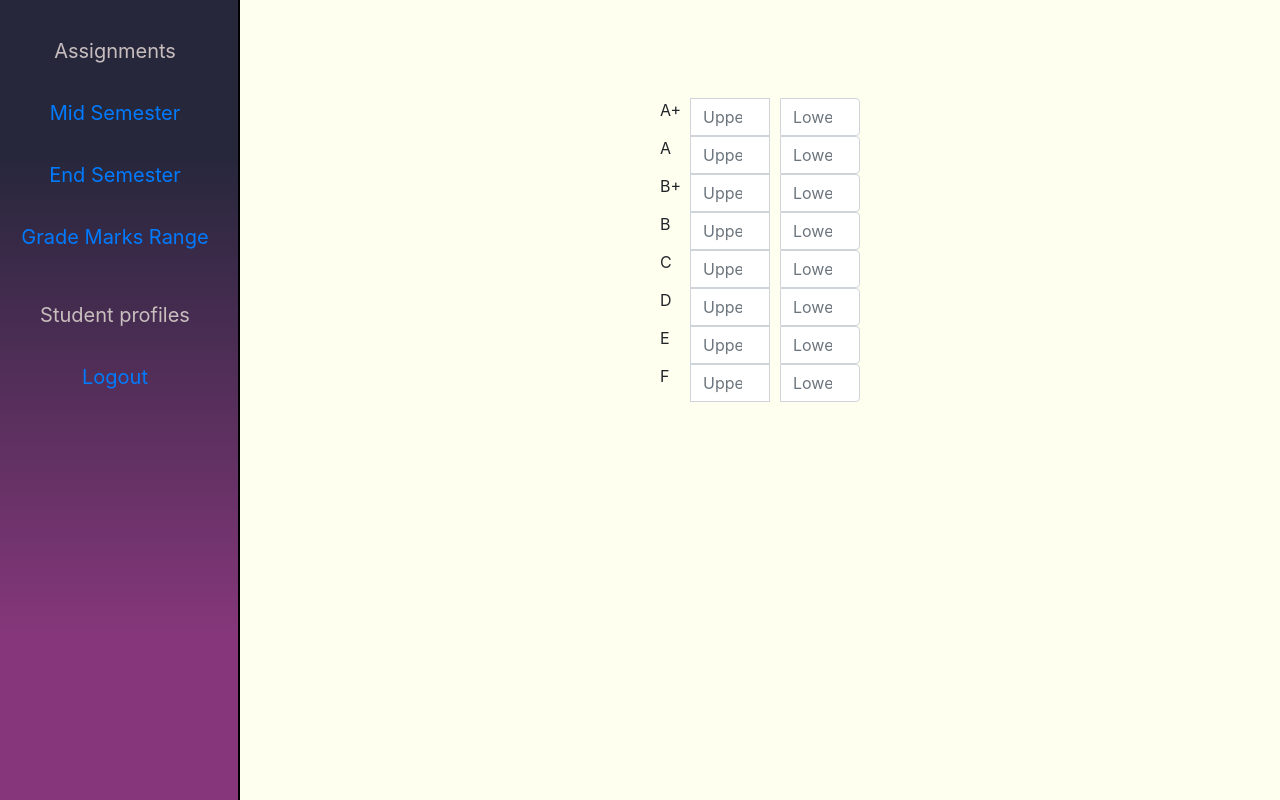
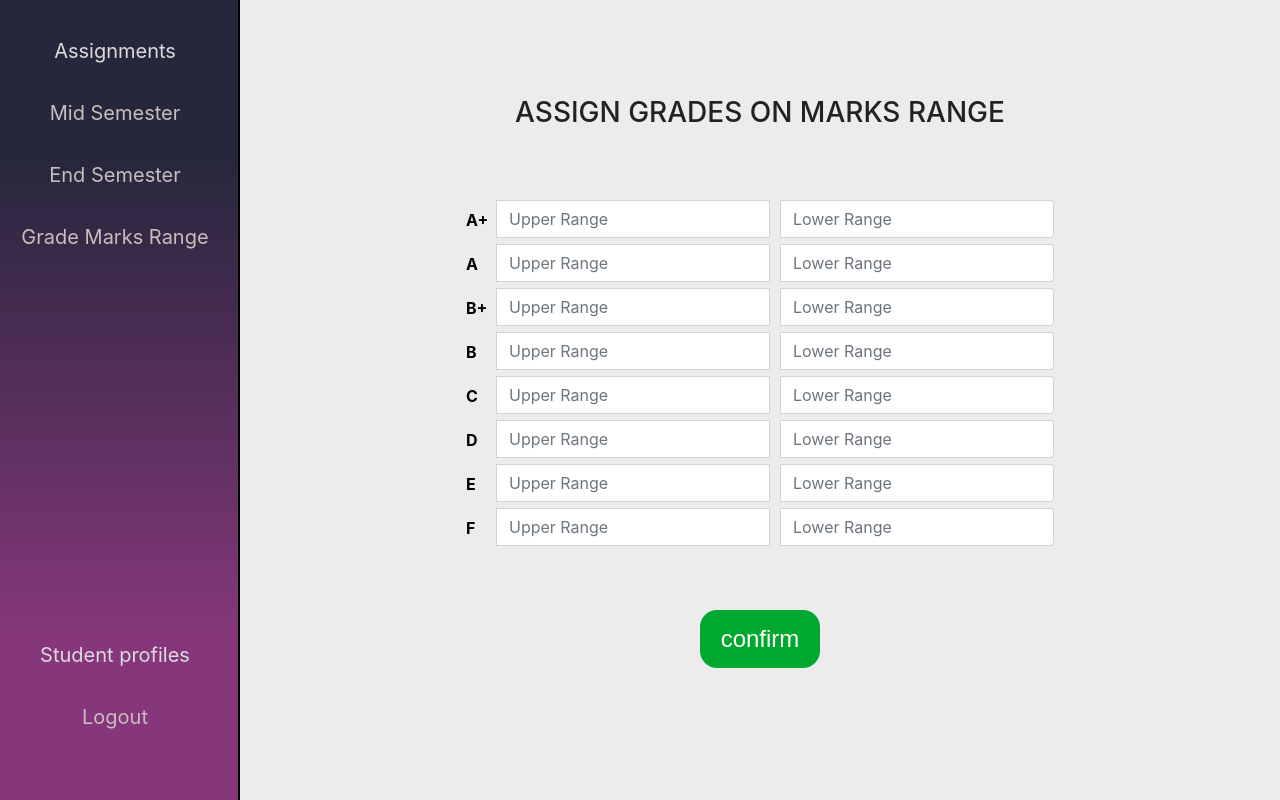
Before and after one commit to Yatharth-Jain/Sem-2-Group-8, a Flask app: page /sheet/2019/1/1/1/range in a window 1280 px wide. Run offline with Flask 2, Linux system fonts and the light colour scheme.

Commit message:
added the grade range page

```diff
--- a/website/static/Grade Range.css
+++ /dev/null
@@ -1,113 +0,0 @@
-@import url("https://fonts.googleapis.com/css?family=Raleway:200");
-
-main {
-    /* height: 97.8vh; */
-    /* background: linear-gradient(269deg, #d9886a, #6ad9b3, #c56ad9, #d2d96a); */
-    background-size: 800% 800%;
-    min-height: calc(100vh);
-    -webkit-animation: bg_grad 47s ease infinite;
-    -moz-animation: bg_grad 47s ease infinite;
-    animation: bg_grad 47s ease infinite;
-    /* background-image: url("https://miro.medium.com/max/1400/1*dP81IJq-tGFxy1rIK3RYsg.png"); */
-    /* background-repeat: none; */
-    background-size: cover;
-    background-position: center;
-    background-attachment: fixed;
-}
-
-
-body {
-    display: flex;
-    color: rgb(205, 58, 58);
-    font-family: "Roboto Mono", monospace;
-    margin: 0;
-}
-
-nav {
-    background-image: linear-gradient(to top, #86377b 20%, #27273c 80%);
-    color: rgb(200, 190, 190);
-    position: fixed;
-    height: 100%;
-    width: 30vh;
-    border-right: 2px solid black;
-    display: flex;
-    flex-direction: column;
-    align-items: center;
-    justify-content: space-between;
-}
-
-.top {
-    /* width: 30vh; */
-    display: flex;
-    align-items: center;
-    justify-content: center;
-    /* background-color: #27273c; */
-}
-
-ul {
-    list-style-type: none;
-    width: 25vh;
-    display: flex;
-    flex-direction: column;
-    justify-content: center;
-    align-items: center;
-}
-
-ul li {
-    width: 25vh;
-    padding: 2vh 0vh;
-    margin-left: -6vh;
-    font-size: 20px;
-    display: flex;
-    flex-direction: column;
-    justify-content: center;
-    align-items: center;
-}
-
-li:hover {
-    cursor: pointer;
-    color: white;
-    border-radius: 12px;
-}
-
-a {
-    text-decoration: none;
-    color: rgb(200, 190, 190);
-    width: 25vh;
-    display: flex;
-    justify-content: center;
-    align-items: center;
-}
-
-a:hover {
-    color: white;
-}
-
-main {
-    background-color: rgb(250, 250, 250);
-    width: 100%;
-    /* height: 100vh; */
-    margin-left: 30vh;
-    display: flex;
-    flex-direction: column;
-    justify-content: center;
-    align-items: center;
-    /* overflow: auto; */
-}
-
-.mainbody {
-    display: flex;
-    flex-direction: column;
-    width: auto;
-    /* z-index: -10; */
-    /* overflow-x: scroll;
-    overflow-y: scroll; */
-}
-form {
-    display: flex;
-    flex-direction: column;
-    justify-content: center;
-    align-items: center;
-    margin-right: 15vh;
-    margin: auto;
-  }
--- /dev/null
+++ b/website/static/GradeRange.css
@@ -0,0 +1,151 @@
+@import url("https://fonts.googleapis.com/css?family=Raleway:200");
+
+main {
+  /* height: 97.8vh; */
+  /* background: linear-gradient(269deg, #d9886a, #6ad9b3, #c56ad9, #d2d96a); */
+  background-size: 800% 800%;
+  min-height: calc(100vh);
+  -webkit-animation: bg_grad 47s ease infinite;
+  -moz-animation: bg_grad 47s ease infinite;
+  animation: bg_grad 47s ease infinite;
+  /* background-image: url("https://miro.medium.com/max/1400/1*dP81IJq-tGFxy1rIK3RYsg.png"); */
+  /* background-repeat: none; */
+  background-size: cover;
+  background-position: center;
+  background-attachment: fixed;
+}
+
+body {
+  display: flex;
+  color: rgb(34, 34, 34);
+  /* font-family: "Roboto Mono", monospace; */
+  margin: 0;
+}
+
+nav {
+  background-image: linear-gradient(to top, #86377b 20%, #27273c 80%);
+  color: rgb(219, 219, 219);
+  position: fixed;
+  height: 100%;
+  width: 30vh;
+  border-right: 2px solid black;
+  display: flex;
+  flex-direction: column;
+  align-items: center;
+  justify-content: space-between;
+}
+
+.top {
+  /* width: 30vh; */
+  display: flex;
+  align-items: center;
+  justify-content: center;
+  /* background-color: #27273c; */
+}
+
+ul {
+  list-style-type: none;
+  width: 25vh;
+  display: flex;
+  flex-direction: column;
+  justify-content: center;
+  align-items: center;
+}
+
+ul li {
+  width: 25vh;
+  padding: 2vh 0vh;
+  margin-left: -6vh;
+  font-size: 20px;
+  display: flex;
+  flex-direction: column;
+  justify-content: center;
+  align-items: center;
+}
+
+li:hover {
+  cursor: pointer;
+  color: white;
+  border-radius: 12px;
+}
+
+a {
+  text-decoration: none;
+  color: rgb(200, 190, 190);
+  width: 25vh;
+  display: flex;
+  justify-content: center;
+  align-items: center;
+}
+
+a:hover {
+  color: white;
+}
+
+.title {
+  padding-top: 96px;
+}
+
+main {
+  background-color: rgb(250, 250, 250);
+  width: 100%;
+  /* height: 100vh; */
+  margin-left: 30vh;
+  display: flex;
+  flex-direction: column;
+  justify-content: center;
+  align-items: center;
+  /* overflow: auto; */
+}
+
+.mainbody {
+  display: flex;
+  flex-direction: column;
+  width: auto;
+  /* z-index: -10; */
+  /* overflow-x: scroll;
+    overflow-y: scroll; */
+}
+form {
+  display: flex;
+  flex-direction: column;
+  justify-content: center;
+  align-items: center;
+  width: auto;
+  height: 350px;
+  /* margin-right: 15vh; */
+  padding: 10%;
+  margin: auto;
+  margin-top: 15vh;
+}
+
+.input-group {
+  padding: 2px;
+}
+
+.input-group-btn {
+  padding-top: 8px;
+  color: black;
+  font-weight: 696;
+}
+
+
+.btn {
+  margin-top: 60px;
+  height: 269px;
+  background: #00a82d;
+  /* background-image: linear-gradient(to bottom, #00eb3f, #00a308); */
+  border-radius: 17px;
+  font-family: Arial;
+  color: #ffffff;
+  font-size: 20px;
+  padding: 10px 20px 10px 20px;
+  text-decoration: none;
+}
+
+.btn:hover {
+  color: #ffffff;
+  background: #02ad2d;
+  background-image: linear-gradient(to bottom, #00ca33, #12b300);
+  text-decoration: none;
+}
--- a/website/templates/Grade Range.html
+++ /dev/null
@@ -1,89 +0,0 @@
-<!DOCTYPE html>
-<html lang="en">
-
-<head>
-    <meta charset="UTF-8">
-    <meta http-equiv="X-UA-Compatible" content="IE=edge">
-    <meta name="viewport" content="width=device-width, initial-scale=1.0">
-    <link rel="stylesheet" href="/static/Grade Range.css">
-    <link rel="stylesheet" href="https://cdn.jsdelivr.net/npm/bootstrap@4.4.1/dist/css/bootstrap.min.css" integrity="sha384-Vkoo8x4CGsO3+Hhxv8T/Q5PaXtkKtu6ug5TOeNV6gBiFeWPGFN9MuhOf23Q9Ifjh" crossorigin="anonymous">
-    <title>Document</title>
-</head>
-
-<body>
-    <nav>
-        <div class="top">
-            <ul style="margin-top: 20px">
-                <li>Assignments</li>
-                <li><a href="./1">Mid Semester</a></li>
-                <li><a href="./2">End Semester</a></li>
-                <li><a href="./range">Grade Marks Range</a></li>
-
-            </ul>
-        </div>
-        <div class="bottom top">
-            <ul style="margin-bottom: 20px">
-                <li>Student profiles</li>
-                <li><a href="/logout">Logout</a>
-                <li>
-            </ul>
-        </div>
-    </nav>
-    <main style="background-color: ivory;">
-        <form method="post" style="height: 500px;width: 200px;">
-            <div class="input-group">
-                <label  class="input-group-btn" style="width:30px;">A+</label >
-                <input type="number" class="form-control input-sm" name="A+u" placeholder="Upper Range" />
-                <span class="input-group-btn" style="width:10px;"></span>
-                <input type="number" class="form-control input-sm" name="A+l" placeholder="Lower Range" />
-            </div>
-            <div class="input-group">
-                <label  class="input-group-btn" style="width:30px;">A</label >
-                <input type="number" class="form-control input-sm" name="Au" placeholder="Upper Range" />
-                <span class="input-group-btn" style="width:10px;"></span>
-                <input type="number" class="form-control input-sm" name="Al" placeholder="Lower Range" />
-            </div>
-            <div class="input-group">
-                <label  class="input-group-btn" style="width:30px;">B+</label >
-                <input type="number" class="form-control input-sm" name="B+u" placeholder="Upper Range" />
-                <span class="input-group-btn" style="width:10px;"></span>
-                <input type="number" class="form-control input-sm" name="B+l" placeholder="Lower Range" />
-            </div>
-            <div class="input-group">
-                <label  class="input-group-btn" style="width:30px;">B</label >
-                <input type="number" class="form-control input-sm" name="Bu" placeholder="Upper Range" />
-                <span class="input-group-btn" style="width:10px;"></span>
-                <input type="number" class="form-control input-sm" name="Bl" placeholder="Lower Range" />
-            </div>
-            <div class="input-group">
-                <label  class="input-group-btn" style="width:30px;">C</label >
-                <input type="number" class="form-control input-sm" name="Cu" placeholder="Upper Range" />
-                <span class="input-group-btn" style="width:10px;"></span>
-                <input type="number" class="form-control input-sm" name="Cl" placeholder="Lower Range" />
-            </div>
-            <div class="input-group">
-                <label  class="input-group-btn" style="width:30px;">D</label >
-                <input type="number" class="form-control input-sm" name="Du" placeholder="Upper Range" />
-                <span class="input-group-btn" style="width:10px;"></span>
-                <input type="number" class="form-control input-sm" name="Dl" placeholder="Lower Range" />
-            </div>
-            <div class="input-group">
-                <label  class="input-group-btn" style="width:30px;">E</label >
-                <input type="number" class="form-control input-sm" name="Eu" placeholder="Upper Range" />
-                <span class="input-group-btn" style="width:10px;"></span>
-                <input type="number" class="form-control input-sm" name="El" placeholder="Lower Range" />
-            </div>
-            <div class="input-group">
-                <label  class="input-group-btn" style="width:30px;">F</label >
-                <input type="number" class="form-control input-sm" name="Fu" placeholder="Upper Range" />
-                <span class="input-group-btn" style="width:10px;"></span>
-                <input type="number" class="form-control input-sm" name="Fl" placeholder="Lower Range" />
-            </div>
-        </form>
-    </main>
-        <script src="https://code.jquery.com/jquery-3.4.1.slim.min.js" integrity="sha384-J6qa4849blE2+poT4WnyKhv5vZF5SrPo0iEjwBvKU7imGFAV0wwj1yYfoRSJoZ+n" crossorigin="anonymous"></script>
-        <script src="https://cdn.jsdelivr.net/npm/popper.js@1.16.0/dist/umd/popper.min.js" integrity="sha384-Q6E9RHvbIyZFJoft+2mJbHaEWldlvI9IOYy5n3zV9zzTtmI3UksdQRVvoxMfooAo" crossorigin="anonymous"></script>
-        <script src="https://cdn.jsdelivr.net/npm/bootstrap@4.4.1/dist/js/bootstrap.min.js" integrity="sha384-wfSDF2E50Y2D1uUdj0O3uMBJnjuUD4Ih7YwaYd1iqfktj0Uod8GCExl3Og8ifwB6" crossorigin="anonymous"></script>
-</body>
-
-</html>
--- /dev/null
+++ b/website/templates/GradeRange.html
@@ -0,0 +1,195 @@
+<!DOCTYPE html>
+<html lang="en">
+  <head>
+    <meta charset="UTF-8" />
+    <meta http-equiv="X-UA-Compatible" content="IE=edge" />
+    <meta name="viewport" content="width=device-width, initial-scale=1.0" />
+
+    <link
+      rel="stylesheet"
+      href="https://cdn.jsdelivr.net/npm/bootstrap@4.4.1/dist/css/bootstrap.min.css"
+      integrity="sha384-Vkoo8x4CGsO3+Hhxv8T/Q5PaXtkKtu6ug5TOeNV6gBiFeWPGFN9MuhOf23Q9Ifjh"
+      crossorigin="anonymous"
+    />
+    <!-- <link rel="stylesheet" href="/website/static/GradeRange.css"> -->
+    <link rel="stylesheet" href="/static/GradeRange.css" />
+    <title>Document</title>
+  </head>
+
+  <body>
+    <nav style="display:flex ;">
+      <div class="top">
+        <ul style="margin-top: 20px">
+          <li>Assignments</li>
+          <li><a href="./1">Mid Semester</a></li>
+          <li><a href="./2">End Semester</a></li>
+          <li><a href="./range">Grade Marks Range</a></li>
+        </ul>
+      </div>
+      <div class="bottom top">
+        <ul style="margin-bottom: 20px">
+          <li>Student profiles</li>
+          <li><a href="/logout">Logout</a></li>
+          <li></li>
+        </ul>
+      </div>
+    </nav>
+
+    <main style="background-color: rgb(236, 236, 236)">
+      <div class="title">
+        <h3>ASSIGN GRADES ON MARKS RANGE</h3>
+      </div>
+
+      <form method="post">
+        <div class="input-group">
+          <label class="input-group-btn" style="width: 30px">A+</label>
+          <input
+            type="number"
+            class="form-control input-sm"
+            name="A+u"
+            placeholder="Upper Range"
+          />
+          <span class="input-group-btn" style="width: 10px"></span>
+          <input
+            type="number"
+            class="form-control input-sm"
+            name="A+l"
+            placeholder="Lower Range"
+          />
+        </div>
+        <div class="input-group">
+          <label class="input-group-btn" style="width: 30px">A</label>
+          <input
+            type="number"
+            class="form-control input-sm"
+            name="Au"
+            placeholder="Upper Range"
+          />
+          <span class="input-group-btn" style="width: 10px"></span>
+          <input
+            type="number"
+            class="form-control input-sm"
+            name="Al"
+            placeholder="Lower Range"
+          />
+        </div>
+        <div class="input-group">
+          <label class="input-group-btn" style="width: 30px">B+</label>
+          <input
+            type="number"
+            class="form-control input-sm"
+            name="B+u"
+            placeholder="Upper Range"
+          />
+          <span class="input-group-btn" style="width: 10px"></span>
+          <input
+            type="number"
+            class="form-control input-sm"
+            name="B+l"
+            placeholder="Lower Range"
+          />
+        </div>
+        <div class="input-group">
+          <label class="input-group-btn" style="width: 30px">B</label>
+          <input
+            type="number"
+            class="form-control input-sm"
+            name="Bu"
+            placeholder="Upper Range"
+          />
+          <span class="input-group-btn" style="width: 10px"></span>
+          <input
+            type="number"
+            class="form-control input-sm"
+            name="Bl"
+            placeholder="Lower Range"
+          />
+        </div>
+        <div class="input-group">
+          <label class="input-group-btn" style="width: 30px">C</label>
+          <input
+            type="number"
+            class="form-control input-sm"
+            name="Cu"
+            placeholder="Upper Range"
+          />
+          <span class="input-group-btn" style="width: 10px"></span>
+          <input
+            type="number"
+            class="form-control input-sm"
+            name="Cl"
+            placeholder="Lower Range"
+          />
+        </div>
+        <div class="input-group">
+          <label class="input-group-btn" style="width: 30px">D</label>
+          <input
+            type="number"
+            class="form-control input-sm"
+            name="Du"
+            placeholder="Upper Range"
+          />
+          <span class="input-group-btn" style="width: 10px"></span>
+          <input
+            type="number"
+            class="form-control input-sm"
+            name="Dl"
+            placeholder="Lower Range"
+          />
+        </div>
+        <div class="input-group">
+          <label class="input-group-btn" style="width: 30px">E</label>
+          <input
+            type="number"
+            class="form-control input-sm"
+            name="Eu"
+            placeholder="Upper Range"
+          />
+          <span class="input-group-btn" style="width: 10px"></span>
+          <input
+            type="number"
+            class="form-control input-sm"
+            name="El"
+            placeholder="Lower Range"
+          />
+        </div>
+        <div class="input-group">
+          <label class="input-group-btn" style="width: 30px">F</label>
+          <input
+            type="number"
+            class="form-control input-sm"
+            name="Fu"
+            placeholder="Upper Range"
+          />
+          <span class="input-group-btn" style="width: 10px"></span>
+          <input
+            type="number"
+            class="form-control input-sm"
+            name="Fl"
+            placeholder="Lower Range"
+          />
+        </div>
+        <div class="btn">
+          <div style="font-size: x-large;">
+            confirm
+          </div>
+        </div>
+      </form>
+    </main>
+    <script
+      src="https://code.jquery.com/jquery-3.4.1.slim.min.js"
+      integrity="sha384-J6qa4849blE2+poT4WnyKhv5vZF5SrPo0iEjwBvKU7imGFAV0wwj1yYfoRSJoZ+n"
+      crossorigin="anonymous"
+    ></script>
+    <script
+      src="https://cdn.jsdelivr.net/npm/popper.js@1.16.0/dist/umd/popper.min.js"
+      integrity="sha384-Q6E9RHvbIyZFJoft+2mJbHaEWldlvI9IOYy5n3zV9zzTtmI3UksdQRVvoxMfooAo"
+      crossorigin="anonymous"
+    ></script>
+    <script
+      src="https://cdn.jsdelivr.net/npm/bootstrap@4.4.1/dist/js/bootstrap.min.js"
+      integrity="sha384-wfSDF2E50Y2D1uUdj0O3uMBJnjuUD4Ih7YwaYd1iqfktj0Uod8GCExl3Og8ifwB6"
+      crossorigin="anonymous"
+    ></script>
+  </body>
+</html>
--- a/website/templates/Student_Home.html
+++ b/website/templates/Student_Home.html
@@ -33,6 +33,8 @@ rel="stylesheet"
 }
 </style>
 {% endblock %}
+
+
 
 {% block body %}
 <!-- <section class="vh-100" style="background-color: #f4f5f7"> -->
--- a/website/view.py
+++ b/website/view.py
@@ -172,4 +172,5 @@ def sheet(year, crs, sub, sem,part):
 @view.route('/sheet/<year>/<crs>/<sub>/<sem>/range', methods=['GET', 'POST'])
 def graderange(year,crs,sub,sem):
 
-    return render_template('Grade Range.html')
+    # return render_template('Grade Range.html')
+    return render_template('GradeRange.html')
```
